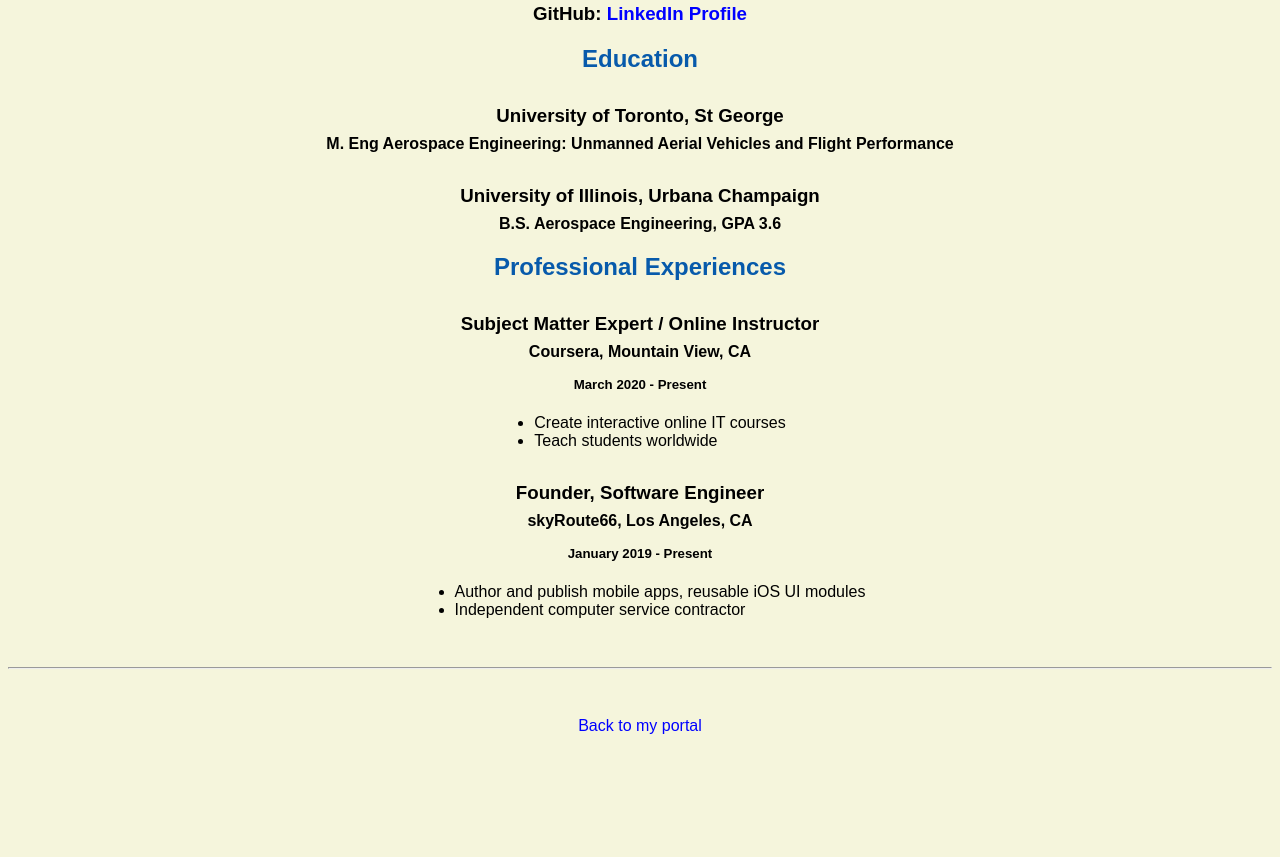
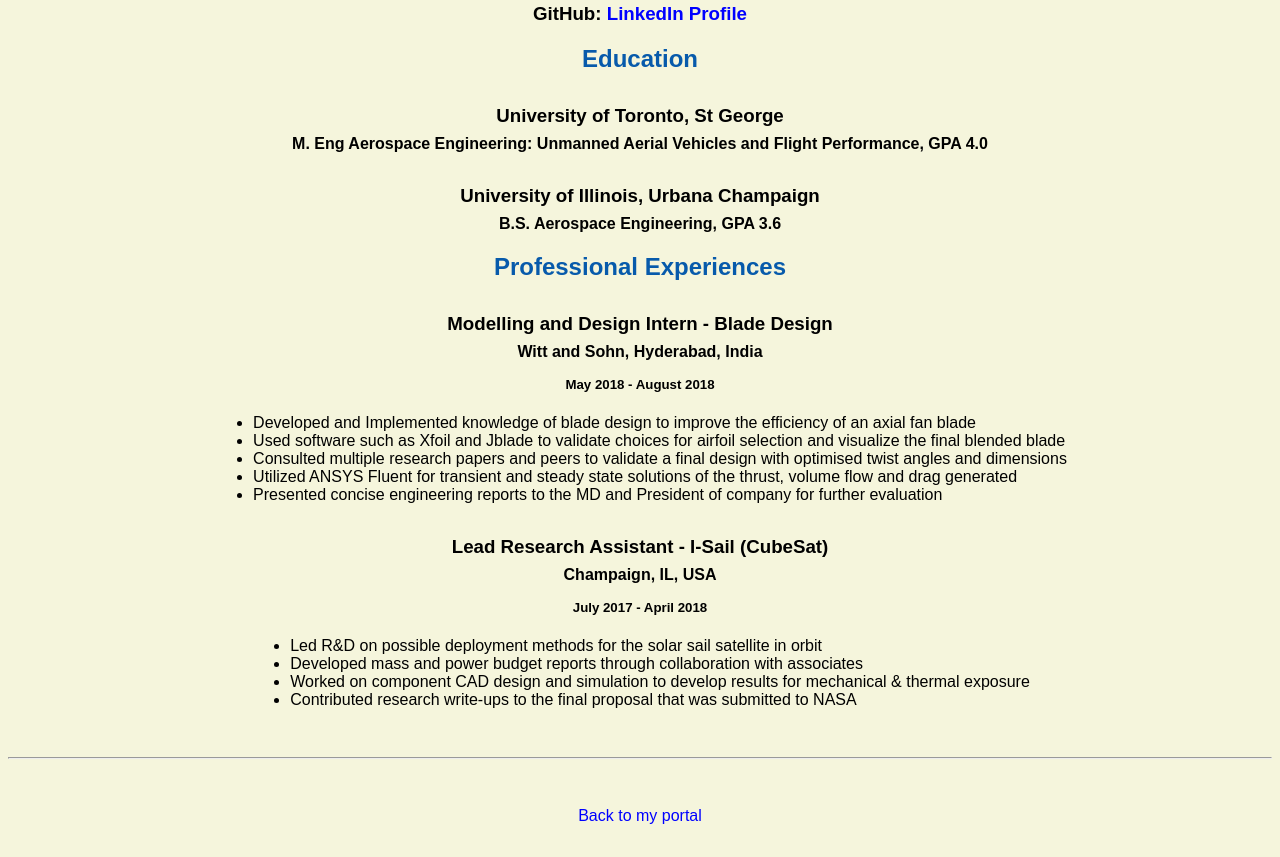
Before and after one commit to hakhan3/hakhan3.github.io, a plain HTML site: page resume.html in a window 1280 px wide. Shown: the part 616-1473 px from the top of the page. Before the commit the page ends 1383 px from the top, so only its background shows below. Drawn offline with Linux system fonts and the light colour scheme.

Commit message:
Update resume.html

```diff
--- a/resume.html
+++ b/resume.html
@@ -5,7 +5,7 @@
 <html lang="en">
 
   <header>
-    <title>Harrison Kong's Resume</title>
+    <title>Hashim Khan's Resume</title>
     <link rel = "stylesheet" href = "css/master.css">
     <link rel = "FaviconIcon" href = "favicon.ico" type = "image/x-icon">
     <link rel = "shortcut" href = "favicon.ico" type = "image/x-icon">
@@ -30,7 +30,7 @@
 
     <h2>Education</h2>
     <h3> University of Toronto, St George</h3>
-    <h4> M. Eng Aerospace Engineering: Unmanned Aerial Vehicles and Flight Performance</h4>
+    <h4> M. Eng Aerospace Engineering: Unmanned Aerial Vehicles and Flight Performance, GPA 4.0</h4>
 
     <h3>University of Illinois, Urbana Champaign</h3>
     <h4>B.S. Aerospace Engineering, GPA 3.6</h4>
@@ -38,20 +38,25 @@
 
     <h2>Professional Experiences</h2>
 
-    <h3>Subject Matter Expert / Online Instructor</h3>
-    <h4>Coursera, Mountain View, CA</h4>
-    <h5>March 2020 - Present</h5>
+    <h3>Modelling and Design Intern - Blade Design</h3>
+    <h4>Witt and Sohn, Hyderabad, India</h4>
+    <h5>May 2018 - August 2018</h5>
       <ul>
-        <li>Create interactive online IT courses</li>
-        <li>Teach students worldwide</li>
+        <li>Developed and Implemented knowledge of blade design to improve the efficiency of an axial fan blade</li>
+        <li>Used software such as Xfoil and Jblade to validate choices for airfoil selection and visualize the final blended blade</li>
+        <li>Consulted multiple research papers and peers to validate a final design with optimised twist angles and dimensions</li>
+        <li>Utilized ANSYS Fluent for transient and steady state solutions of the thrust, volume flow and drag generated</li>
+        <li>Presented concise engineering reports to the MD and President of company for further evaluation</li>
       </ul>
 
-    <h3>Founder, Software Engineer</h3>
-    <h4>skyRoute66, Los Angeles, CA</h4>
-    <h5>January 2019 - Present</h5>
+    <h3>Lead Research Assistant - I-Sail (CubeSat)</h3>
+    <h4>Champaign, IL, USA</h4>
+    <h5>July 2017 - April 2018</h5>
       <ul>
-        <li>Author and publish mobile apps, reusable iOS UI modules</li>
-        <li>Independent computer service contractor</li>
+        <li>Led R&D on possible deployment methods for the solar sail satellite in orbit</li>
+        <li>Developed mass and power budget reports through collaboration with associates</li>
+        <li>Worked on component CAD design and simulation to develop results for mechanical & thermal exposure</li>
+        <li>Contributed research write-ups to the final proposal that was submitted to NASA</li>
       </ul>
   </body>
 
```
